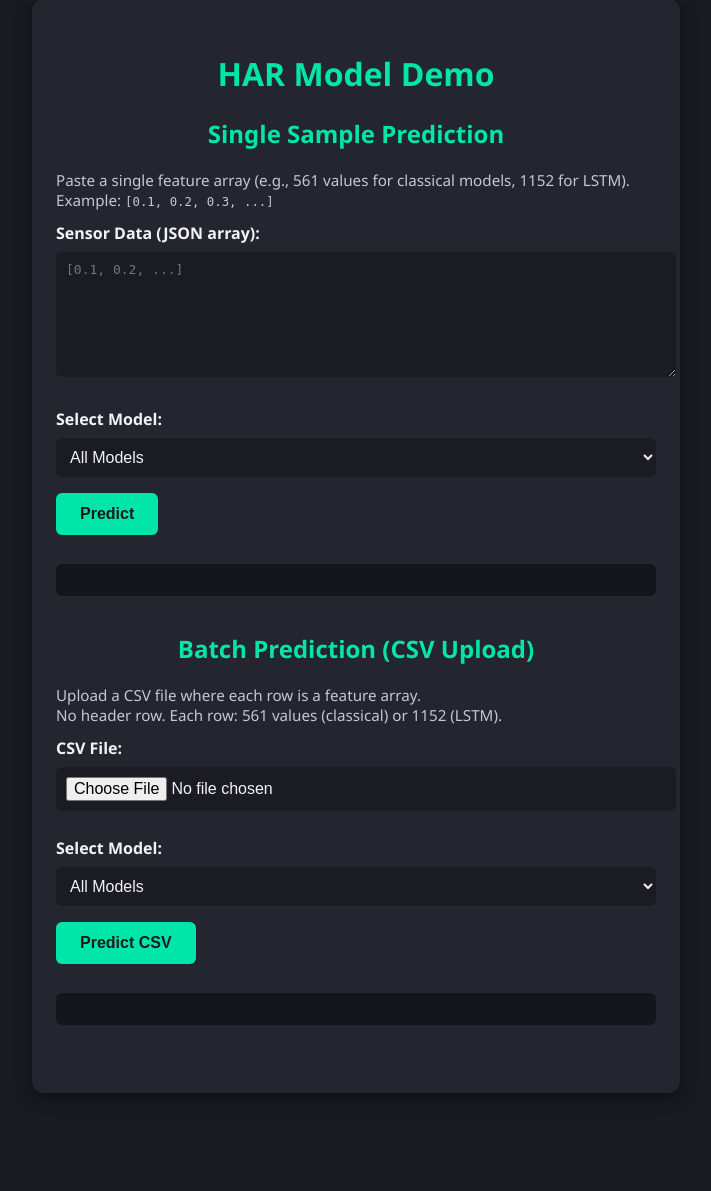
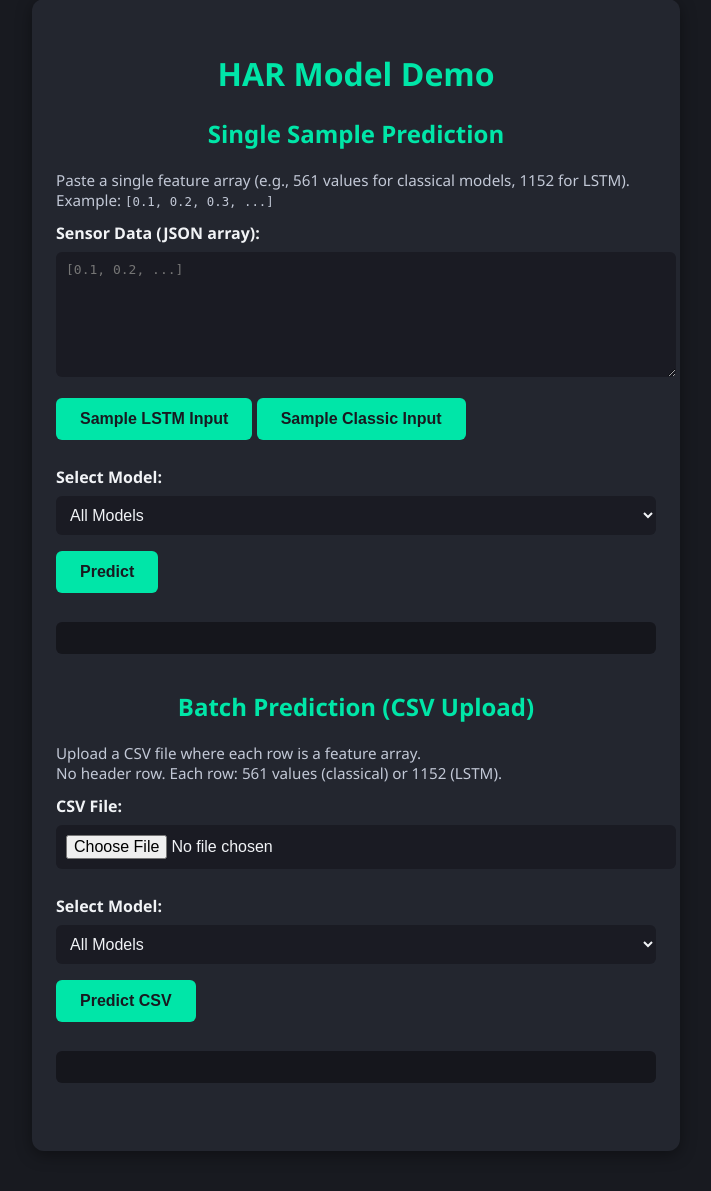
Before and after one commit to sameeerrry/HAR-project, a Flask app: page / in a window 1280 px wide. Shown: the part 41-1232 px from the top of the page, without its empty margins (284-995 px from the left). Before the commit the page ends 1134 px from the top, so only its background shows below. Run offline with Flask 2, Linux system fonts and the light colour scheme; parts of the project's set-up code (start-up, migrations or seed data) failed here and were passed over.

Commit message:
Update index.html

```diff
--- a/Templates/index.html
+++ b/Templates/index.html
@@ -59,7 +59,7 @@
             border-radius: 6px;
             font-size: 1em;
             white-space: pre-wrap;
-            word-break: break-all;
+            word-break: break-word;
         }
         .section {
             margin-bottom: 36px;
@@ -84,6 +84,9 @@
             <form id="form">
                 <label for="data">Sensor Data (JSON array):</label>
                 <textarea id="data" rows="7" placeholder="[0.1, 0.2, ...]"></textarea>
+                <button type="button" onclick="generateLSTMInput()">Sample LSTM Input</button>
+                <button type="button" onclick="generateClassicInput()">Sample Classic Input</button>
+
                 <label for="model">Select Model:</label>
                 <select id="model">
                     <option value="all">All Models</option>
@@ -165,6 +168,40 @@
             document.getElementById("csvResults").textContent =
                 Array.isArray(data) ? data.join('\n') : JSON.stringify(data, null, 2);
         });
+
+        // Fetch and insert sample input
+        document.getElementById("sampleBtn").addEventListener("click", async () => {
+            const res = await fetch("/sample_input");
+            const data = await res.json();
+            document.getElementById("data").value = JSON.stringify(data.features, null, 2);
+        });
+        function generateLSTMInput() {
+    const sequence = [];
+
+    for (let t = 0; t < 128; t++) {
+        const timestep = [];
+        for (let axis = 0; axis < 9; axis++) {
+            // Generate sinusoidal + noise to mimic motion patterns
+            const value = Math.sin((2 * Math.PI * t) / 30 + axis) * 0.5 + (Math.random() - 0.5) * 0.1;
+            timestep.push(+value.toFixed(4));
+        }
+        sequence.push(...timestep); // flatten to 1D
+    }
+
+    document.getElementById("data").value = JSON.stringify(sequence);
+    document.getElementById("model").value = "lstm";
+}
+
+
+function generateClassicInput() {
+    const arr = Array.from({ length: 561 }, () =>
+        +(Math.random() * 2 - 1).toFixed(4)
+    );
+    document.getElementById("data").value = JSON.stringify(arr);
+    // You can optionally set a classical model here
+    document.getElementById("model").value = "random forest";
+}
+
     </script>
 </body>
 </html>
```
